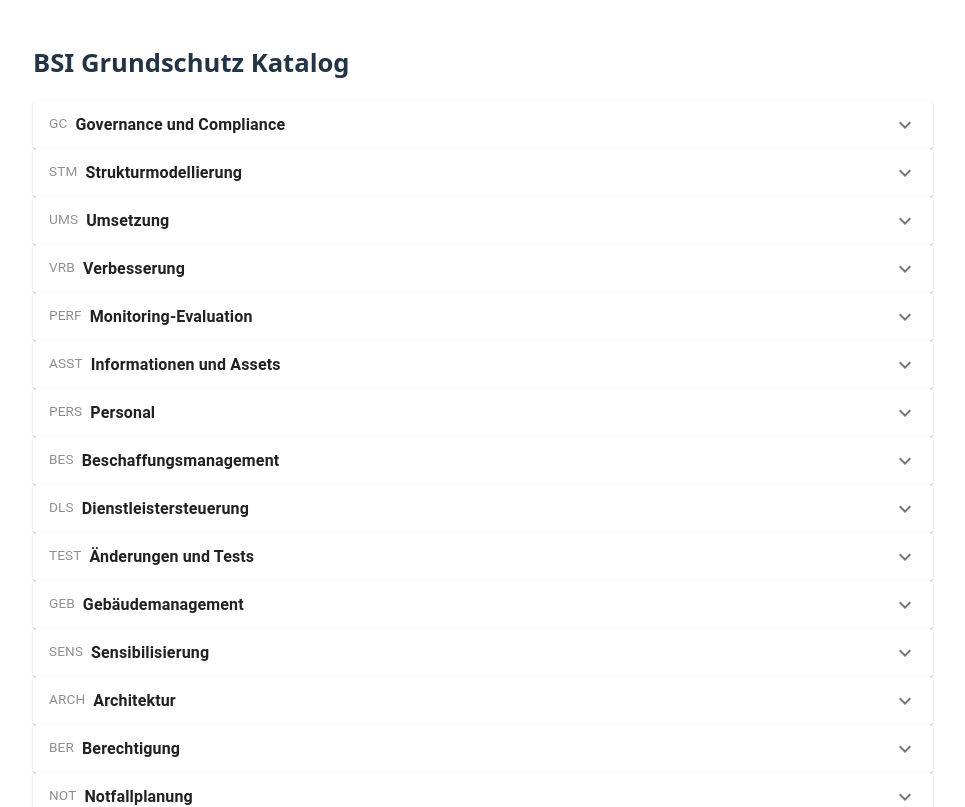
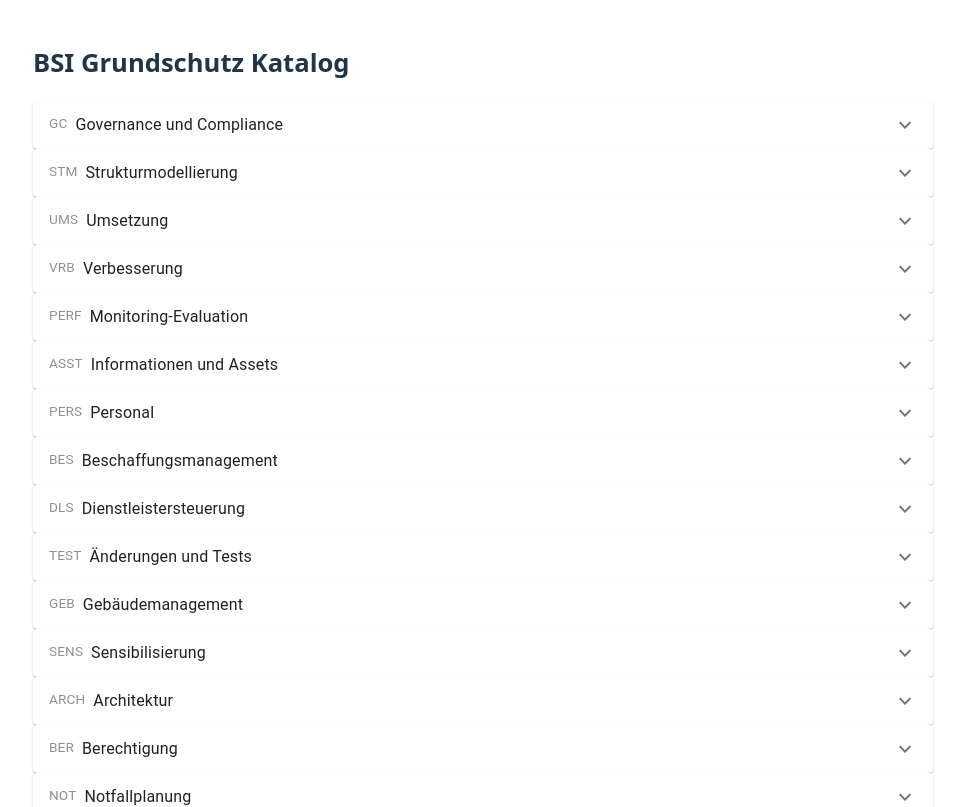
Before and after one commit to TheRedCoder404/OSCAL-Viewer, a React (Vite) app: page / in a window 1280 px wide. Shown: the top 807 px of the page, without its empty margins (157-1122 px from the left). Built offline with nearby package versions, Linux system fonts and the light colour scheme.

Commit message:
Refactor

```diff
--- a/src/App.tsx
+++ b/src/App.tsx
@@ -1,5 +1,5 @@
 import catalogData from '../Stand-der-Technik-Bibliothek-main/Anwenderkataloge/Grundschutz++/Grundschutz++-catalog.json'
-import GroupSection from './components/GroupSection'
+import GroupSection from './components/Catalog/GroupSection'
 import './App.css'
 
 function App() {
--- a/src/components/CatalogAccordion.tsx
+++ b/src/components/Catalog/CatalogAccordion.tsx
@@ -14,13 +14,13 @@
     children: ReactNode
 }
 
-export default function CatalogAccordion({id, title, label, bold, children}: CatalogAccordionProps) {
+export default function CatalogAccordion({id, title, label, children}: CatalogAccordionProps) {
     return (
         <Accordion>
             <AccordionSummary expandIcon={<ExpandMoreIcon/>}>
                 {label && <Chip label={label} size="small" sx={{mr: 1}}/>}
                 {id && <Typography component="span" sx={{opacity: 0.5, fontSize: '0.85em', mr: 1}}>{id}</Typography>}
-                <Typography component="span" fontWeight={bold ? 600 : undefined}>{title}</Typography>
+                <Typography component="span">{title}</Typography>
             </AccordionSummary>
             <AccordionDetails>{children}</AccordionDetails>
         </Accordion>
--- a/src/components/ControlItem.tsx
+++ b/src/components/Catalog/ControlItem.tsx
@@ -25,7 +25,7 @@
                 {guidance && (
                     <div className="guidance">
                         <strong>Erläuterung:</strong>
-                        <p>{resolveProse(guidance.prose ?? '', ctrl.params)}</p>
+                        <p style={{textAlign: 'justify'}}>{resolveProse(guidance.prose ?? '', ctrl.params)}</p>
                     </div>
                 )}
             </div>
```
Also changed, not shown: src/components/Catalog/GroupSection.tsx (renamed from src/components/GroupSection.tsx).
